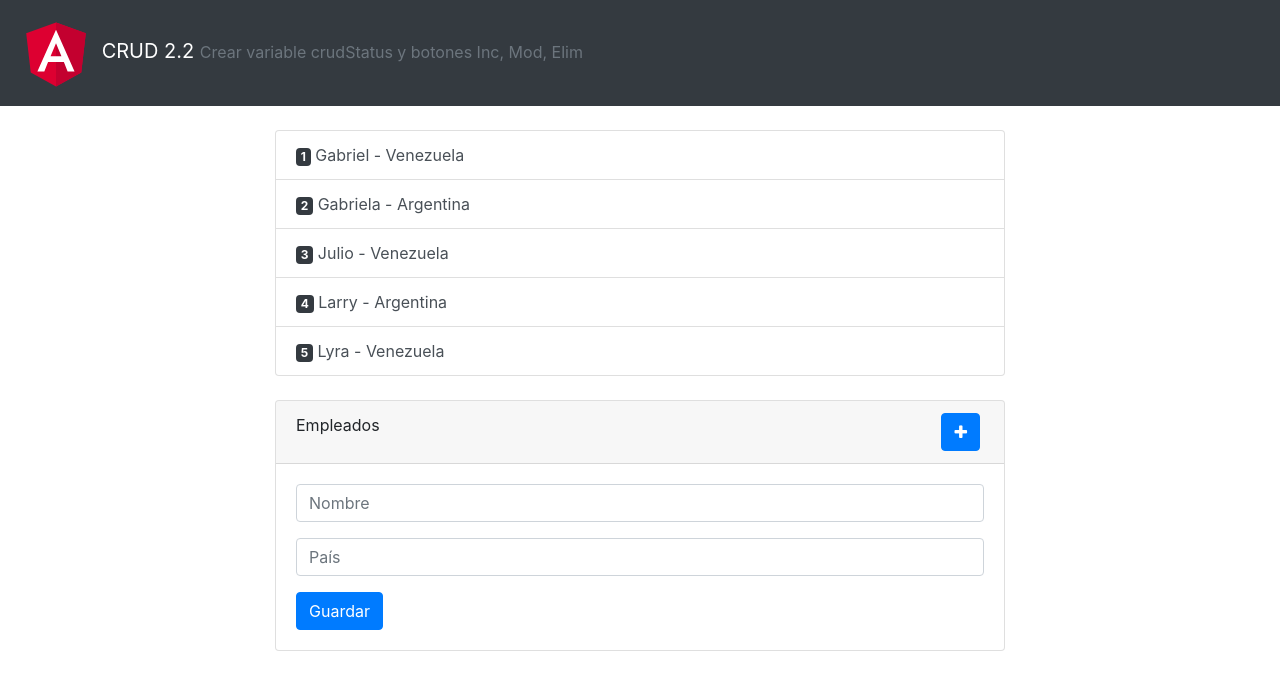
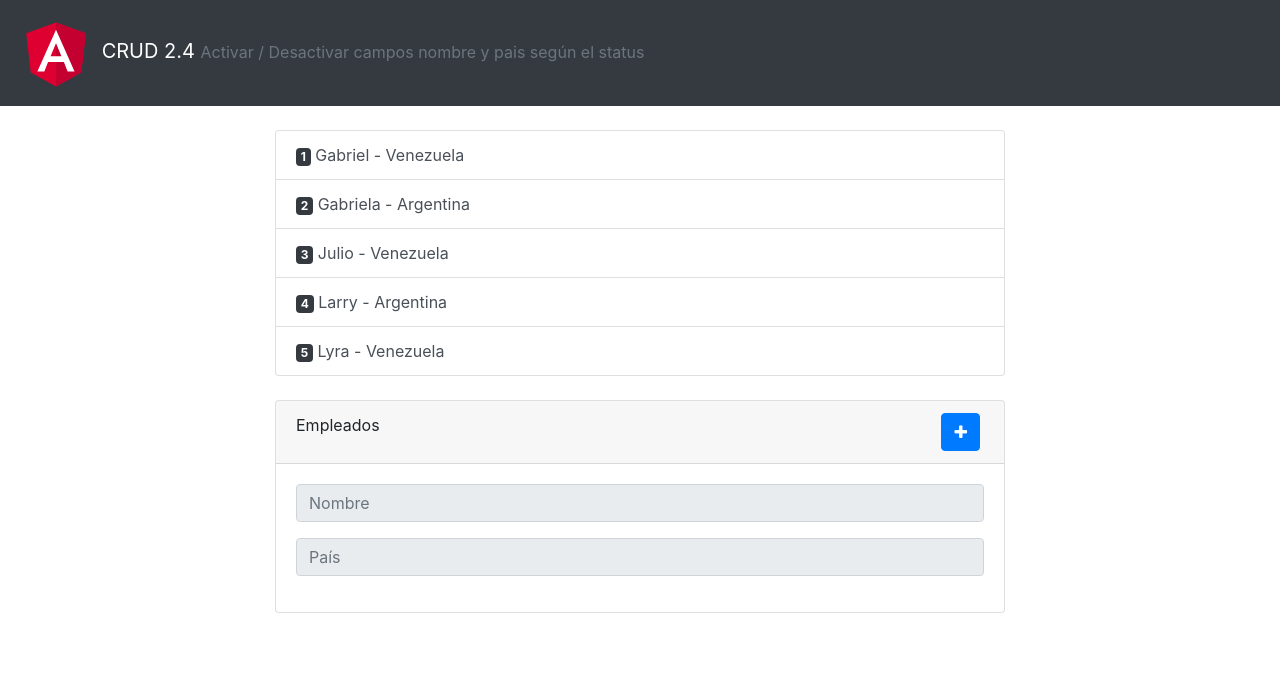
Before and after one commit to juliolpj/angular-crud-01, an Angular app: page / in a window 1280 px wide. Shown: the top 690 px of the page. Built offline with nearby package versions, Linux system fonts and the light colour scheme.

Commit message:
Activar / Desactivar campos nombre y pais según el status

```diff
--- a/src/app/app.component.ts
+++ b/src/app/app.component.ts
@@ -6,6 +6,6 @@ import { Component } from '@angular/core';
   styleUrls: ['./app.component.css']
 })
 export class AppComponent {
-  title = 'CRUD 2.2';
-  descrip = 'Crear variable crudStatus y botones Inc, Mod, Elim';
+  title = 'CRUD 2.4';
+  descrip = 'Activar / Desactivar campos nombre y pais según el status';
 }
--- a/src/app/components/crud-employee/form.component.html
+++ b/src/app/components/crud-employee/form.component.html
@@ -29,29 +29,28 @@
         <div class="form-group">
           <input
             type="text" class="form-control" placeholder="Nombre"
+            [disabled]="crudStatus === 'agregar'|| crudStatus === 'modificar' ? false : true"
             [(ngModel)]="formNombre"
             >
         </div>
         <div class="form-group">
           <input
             type="text" class="form-control" placeholder="País"
+            [disabled]="crudStatus === 'agregar'|| crudStatus === 'modificar' ? false : true"
             [(ngModel)]="formPais"
             >
         </div>
         <button
           class="btn btn-primary"
           (click)="fireAddEmployee(empleadoSeleccionado)"
-        > Guardar </button>
+          *ngIf="crudStatus === 'modificar' || crudStatus === 'eliminar'"
+        > <span><i class="fa fa-check"></i></span> Aceptar </button>
+
         <button
-          class="btn btn-danger"
-          (click)="fireDeleteEmployee(empleadoSeleccionado)"
-          *ngIf="empleadoSeleccionado.id !== 0"
-        > Eliminar</button>
-        <button
-          class="btn btn-secondary"
+          class="btn btn-secondary float-right"
           (click)="fireCancelEmployee(empleadoSeleccionado)"
-          *ngIf="empleadoSeleccionado.id !== 0"
-      > Cancelar</button>
+          *ngIf="crudStatus === 'modificar' || crudStatus === 'eliminar'"
+        > <span><i class="fa fa-undo"></i></span> Cancelar </button>
       </div>
     </div>
 
```
